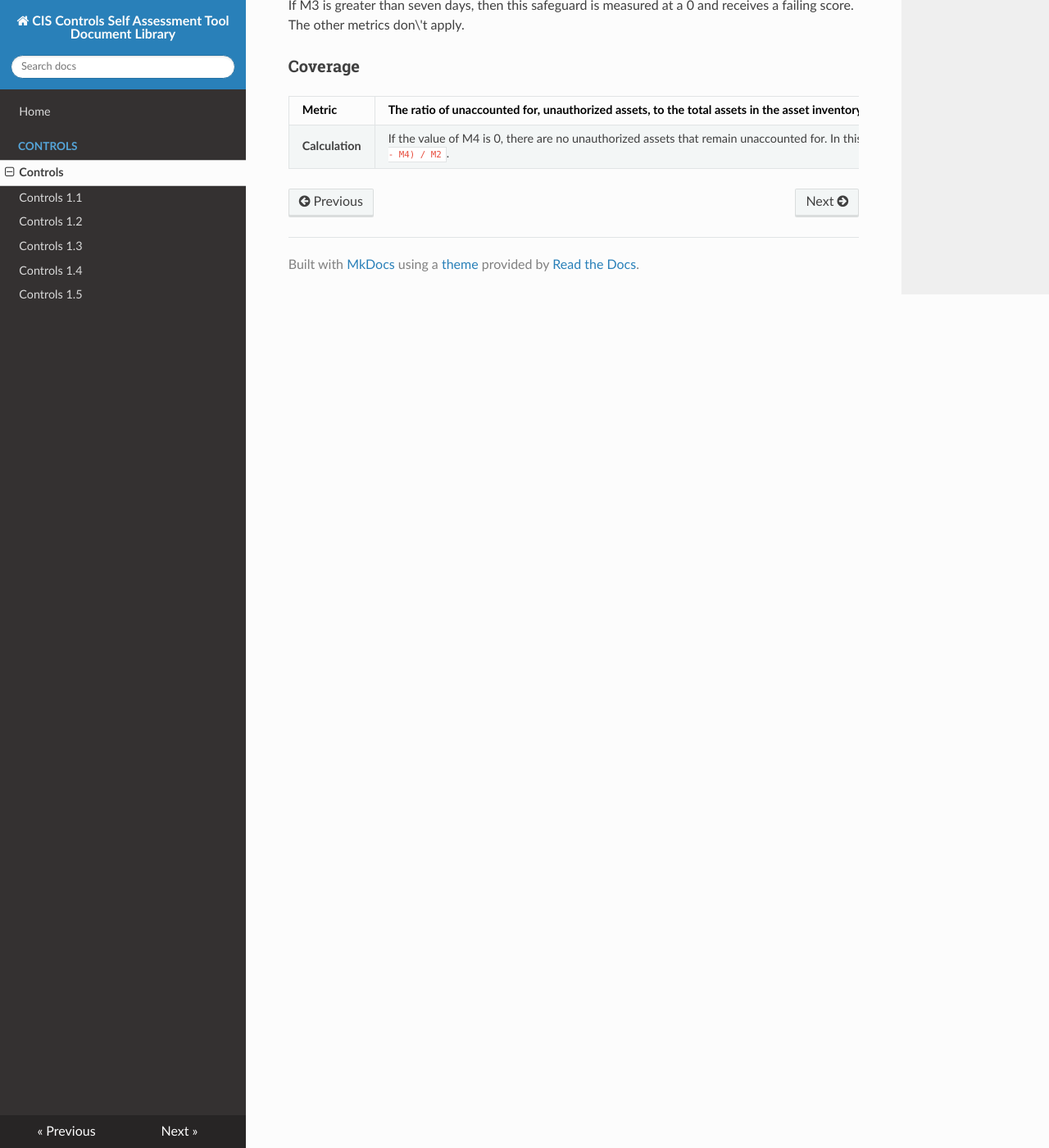
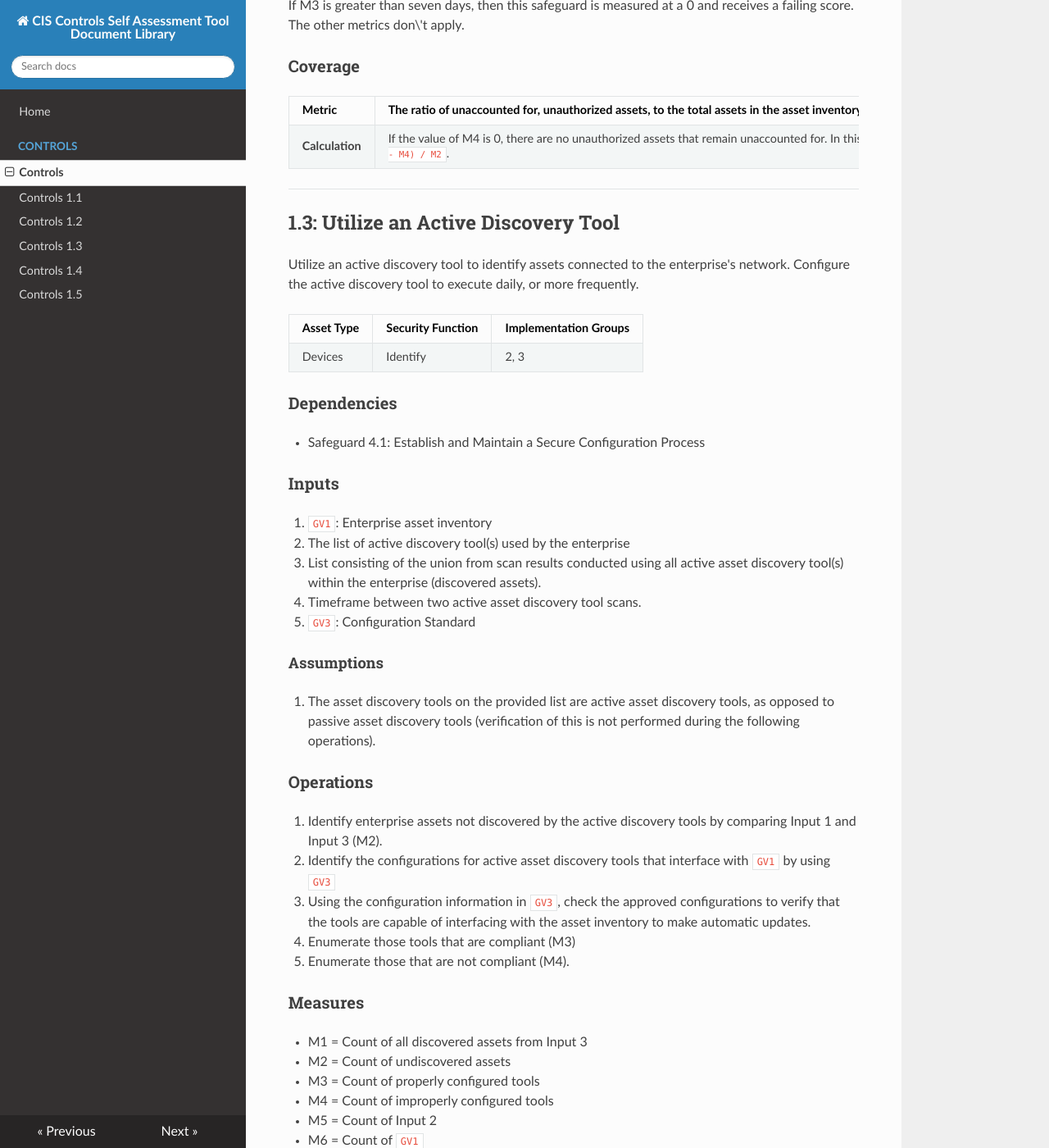
Before and after one commit to pswens/ControlsAssessmentSpecifications, an MkDocs documentation site: the page built from docs/source/Controls.md, in a window 1280 px wide and 1400 px high, scrolled down 4470 px. Shown: the whole window at 82% size. Built offline with MkDocs 1.6.1, drawn with Linux system fonts in a browser that asks for light colours; nearby versions of some CDN libraries; some of the changed text lies outside the part shown.

Commit message:
Update Controls.md

```diff
--- a/docs/source/Controls.md
+++ b/docs/source/Controls.md
@@ -212,3 +212,79 @@ and receives a failing score. The other metrics don\'t apply.
 | **Metric**      | The ratio of unaccounted for, unauthorized assets, to the total assets in the asset inventory.    |
 |:-----------------|:---------------------------------------------------------------------------------------------------|
 | **Calculation** | If the value of M4 is 0, there are no unauthorized assets that remain unaccounted for. In this case, the value of the metric is 1. Otherwise, the value is `(M2 - M4) / M2`. |
+
+-------------------------------------------------------------------
+
+## 1.3: Utilize an Active Discovery Tool
+
+Utilize an active discovery tool to identify assets connected to the
+enterprise's network. Configure the active discovery tool to execute
+daily, or more frequently.
+
+Asset Type | Security Function | Implementation Groups
+------------ | ------------- | ------------
+Devices | Identify | 2, 3
+
+### Dependencies
+
+-   Safeguard 4.1: Establish and Maintain a Secure Configuration Process
+
+### Inputs
+
+1.  `GV1`: Enterprise asset inventory
+2.  The list of active discovery tool(s) used by the enterprise
+3.  List consisting of the union from scan results conducted using all
+    active asset discovery tool(s) within the enterprise (discovered
+    assets).
+4.  Timeframe between two active asset discovery tool scans.
+5.  `GV3`: Configuration Standard
+
+#### Assumptions
+
+1.  The asset discovery tools on the provided list are active asset
+    discovery tools, as opposed to passive asset discovery tools
+    (verification of this is not performed during the following
+    operations).
+
+### Operations
+
+1.  Identify enterprise assets not discovered by the active discovery
+    tools by comparing Input 1 and Input 3 (M2).
+
+2.  Identify the configurations for active asset discovery tools that
+    interface with `GV1` by using `GV3`
+
+3. Using the configuration information in `GV3`, check the approved configurations to verify that the tools are capable of interfacing with the asset inventory to make automatic updates.
+   1. Enumerate those tools that are compliant (M3)
+   2. Enumerate those that are not compliant (M4).
+
+
+### Measures
+
+-   M1 = Count of all discovered assets from Input 3
+-   M2 = Count of undiscovered assets
+-   M3 = Count of properly configured tools
+-   M4 = Count of improperly configured tools
+-   M5 = Count of Input 2
+-   M6 = Count of `GV1`
+-   M7 = Timeframe in hours for Input 4
+
+### Metrics
+
+-   If M7 is greater than 24 hours, then this safeguard is measured at a
+    0 and receives a failing score. The other metrics don\'t apply.
+-   If M5 is 0, then this safeguard is measured at a 0 and receives a
+    failing score. The other metrics don\'t apply.
+
+#### Asset Discovery Coverage
+
+| Metric              | Asset Discovery Coverage                  |
+|:--------------------|:-----------------------------------------:|
+| Calculation         | `M1 / M6`                                 |
+
+
+#### Tool Compliance Ratio
+
+| Metric          | Tool Compliance Ratio |
+|:---------------:|:---------------------:|
+| Calculation     | `M3 / M2`             |
```
